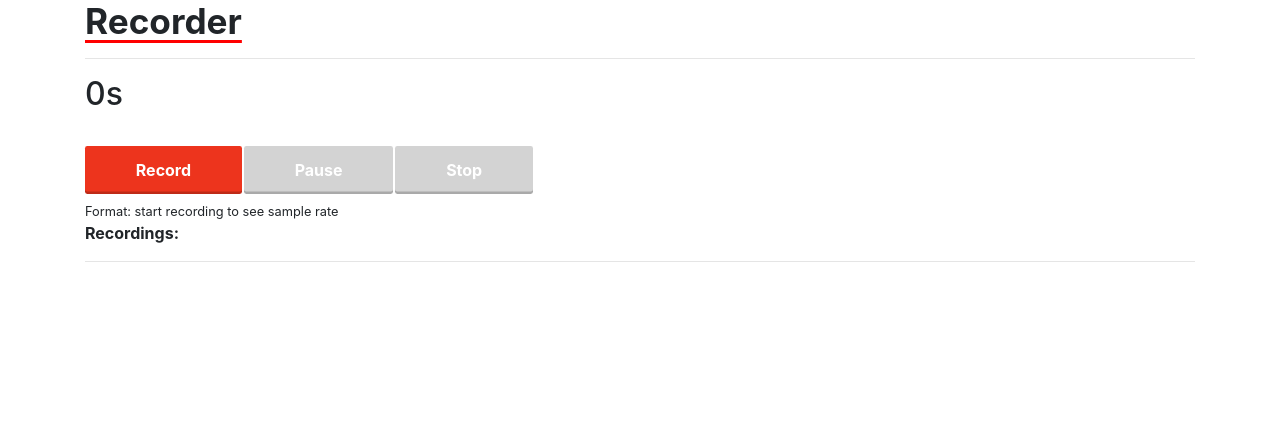
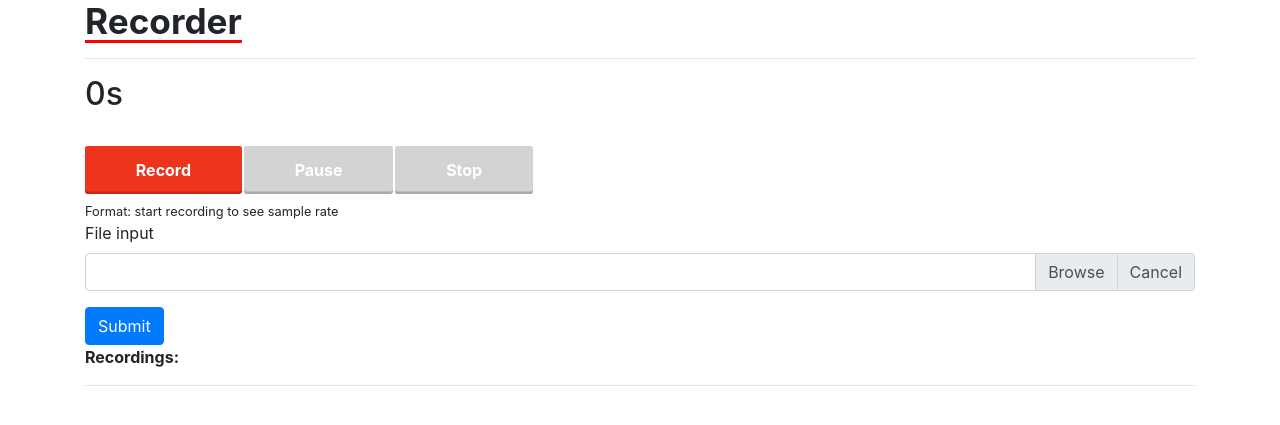
Before and after one commit to Xuening0322/SURF-frontend, a Flask app: page /record in a window 1280 px wide. Shown: the part 56-481 px from the top of the page. Run offline with Flask 2, Linux system fonts and the light colour scheme; some libraries are stand-ins or nearby versions.

Commit message:
Implemented file upload

```diff
--- a/app/templates/public/record.html
+++ b/app/templates/public/record.html
@@ -3,6 +3,7 @@
 <div class="container">
     <h1>Recorder</h1>
     <hr>
+    <!-- timer label -->
     <h2 id="timerLabel">0s</h2>
     <!-- Control buttons -->
     <div id="controls">
@@ -11,6 +12,26 @@
         <button id="stopButton" disabled>Stop</button>
     </div>
     <div id="formats">Format: start recording to see sample rate</div>
+
+    <!-- upload selector -->
+    <div class="form-group">
+        <label for="inputFile">File input</label>
+        <div class="input-group">
+            <div class="custom-file">
+                <input type="file" class="custom-file-input" name="inputFile" id="inputFile" oninput="filesize(this);">
+                <label class="custom-file-label" for="inputFile" data-browse="Browse"></label>
+            </div>
+            <div class="input-group-append">
+                <button type="button" class="btn btn-outline-secondary input-group-text" id="inputFileReset">Cancel</button>
+            </div>
+        </div>
+    </div>
+    </form>
+
+    <button onclick="createDownloadLinkForUpload(document.getElementById('inputFile').files[0])" class="btn btn-primary">Submit</button>
+
+
+
     <p><strong>Recordings:</strong></p>
     <!-- Recording list -->
     <ol id="recordingsList"></ol>
@@ -25,4 +46,96 @@
 </script>
 <script src="{{ url_for('static', filename='js/recorder-app.js') }}">
 </script>
+<script src="https://cdn.jsdelivr.net/npm/bs-custom-file-input/dist/bs-custom-file-input.js"></script>
+<script>
+    bsCustomFileInput.init();
+    document.getElementById('inputFileReset').addEventListener('click', function() {
+
+        bsCustomFileInput.destroy();
+
+        var elem = document.getElementById('inputFile');
+        console.log(elem.value)
+        elem.value = '';
+        var clone = elem.cloneNode(false);
+        elem.parentNode.replaceChild(clone, elem);
+
+        bsCustomFileInput.init();
+
+    });
+
+    function filesize(elem) {
+        console.log(elem.files[0].size)
+        document.cookie = 'filesize=' + elem.files[0].size
+    }
+
+    function createDownloadLinkForUpload(blob) {
+
+        var url = URL.createObjectURL(blob);
+        var au = document.createElement('audio');
+        var li = document.createElement('li');
+        var link = document.createElement('a');
+
+        //name of .wav file to use during upload and download (without extendion)
+        var filename = new Date().toISOString();
+
+        //add controls to the <audio> element
+        au.controls = true;
+        au.src = url;
+
+        //save to disk link
+        link.href = url;
+        link.download = filename + ".wav"; //download forces the browser to donwload the file using the  filename
+        link.innerHTML = "Save to disk";
+
+        //add the new audio element to li
+        li.appendChild(au);
+
+        //add the filename to the li
+        li.appendChild(document.createTextNode(filename + ".wav "))
+
+        //add the save to disk link to li
+        li.appendChild(link);
+
+        //upload link
+        var upload = document.createElement('a');
+        upload.href = "#";
+        upload.innerHTML = "Upload";
+        upload.addEventListener("click", function(event) {
+            const audioUrl = URL.createObjectURL(blob);
+            const audio = new Audio(audioUrl);
+
+            var data = new FormData();
+            data.append('file', blob, 'file');
+            fetch(window.origin + '/record/recieve_upload', {
+                    method: "POST",
+                    credentials: "include",
+                    body: data,
+                    cache: "no-cache"
+                })
+                .then(response => response.json())
+                .then(json => {
+                    console.log(json);
+                    console.log(json['message']);
+                    // this redirects user to display page
+                    window.location.replace(window.origin + "/display/" + json['timestamp']);
+
+                });
+        })
+        li.appendChild(document.createTextNode(" ")); //add a space in between
+        li.appendChild(upload); //add the upload link to li
+
+        // delete button
+        var deleteButton = document.createElement('a')
+        deleteButton.href = "#";
+        deleteButton.innerHTML = " Delete";
+        // removes current li from the recordingList
+        deleteButton.addEventListener("click", function(event) {
+            recordingsList.removeChild(li);
+        });
+        li.appendChild(deleteButton);
+
+        //add the li element to the ol
+        recordingsList.appendChild(li);
+    }
+</script>
 {% endblock %}
--- a/app/views.py
+++ b/app/views.py
@@ -63,7 +63,6 @@ def record_recieve():
             filename = timestamp+'.wav'
 
 
-        # TODO: downsample wav to 8k Hz
         path = app.config['UPLOADS']
         file.save(os.path.join(path, filename))
         print(file)
@@ -71,7 +70,64 @@ def record_recieve():
         print('Upload Success!')
         print('saved', filename)
 
-        # TODO: implement queing to call model
+        job = q.enqueue(process_wav, filename, on_success=report_success, on_failure=report_failure)
+
+        return make_response(jsonify({'message':'Upload Success!', 'path_url': '/static/uploads/'+filename, 'timestamp': timestamp}), 200)
+
+
+allowed_audio_extensions = ['mpeg', 'wav']
+def isAudio(mimetype):
+    if not '/' in mimetype:
+        return False
+    ext = mimetype.rsplit('/', 1)[1]
+    return ext.lower() in allowed_audio_extensions
+
+def isMP3(mimetype):
+    if not '/' in mimetype:
+        return False
+    ext = mimetype.rsplit('/', 1)[1]
+    return ext.lower() == 'mpeg'
+
+# record's recieve post method
+@app.route('/record/recieve_upload', methods=['POST'])
+def record_recieve_upload():
+    # upload via web front-end
+    if request.files:
+        file = request.files['file']
+        if file.filename == '':
+            print('ERROR: Audio must have a filename')
+            return make_response(jsonify({'message':'Audio must have a filename'}), 400)
+
+        else:
+            timestamp = datetime.now().strftime('%Y%m%d-%H%M%S')
+            filename = timestamp+'.wav'
+
+        # if file not audio make an error response
+        if not isAudio(file.mimetype):
+            print('ERROR: Uploaded audio must be a mp3 or wav')
+            return make_response(jsonify({'message':'Uplaoded audio must be a mp3 or wav'}), 400)
+
+        path = app.config['UPLOADS']
+        upload_path = os.path.join(path, file.filename)
+        file.save(upload_path)
+        print(file)
+
+        export_path = os.path.join(path, filename)
+
+        # load audio and resize to 5~10 seconds
+        if isMP3(file.mimetype):
+            audio = AudioSegment.from_mp3(upload_path)
+        else:
+            audio = AudioSegment.from_wav(upload_path)
+        if len(audio) < 5000:
+            print('ERROR: audio less than 5 seconds long')
+            return make_response(jsonify({'message':'audio less than 5 seconds long'}), 400)
+        else:
+            audio[:10000].export(export_path, format='wav')
+
+        print('Upload Success!')
+        print('saved', filename)
+
         job = q.enqueue(process_wav, filename, on_success=report_success, on_failure=report_failure)
 
         return make_response(jsonify({'message':'Upload Success!', 'path_url': '/static/uploads/'+filename, 'timestamp': timestamp}), 200)
@@ -182,3 +238,14 @@ def wav_to_mp3(file_name):
     print('exporting', file_name)
     AudioSegment.from_wav(wav_path).export(mp3_path, format="mp3")
     print('exported', mp3_name)
+
+
+def mp3_to_wav(file_name):
+    path = app.config['UPLOADS']
+    mp3_path = os.path.join(path, file_name)
+
+    wav_name = ''.join(file_name.split('.')[:-1]) + '.wav'
+    wav_path = os.path.join(path, wav_name)
+    print('exporting', file_name)
+    AudioSegment.from_wav(mp3_path).export(wav_path, format="mp3")
+    print('exported', wav_name)
```
